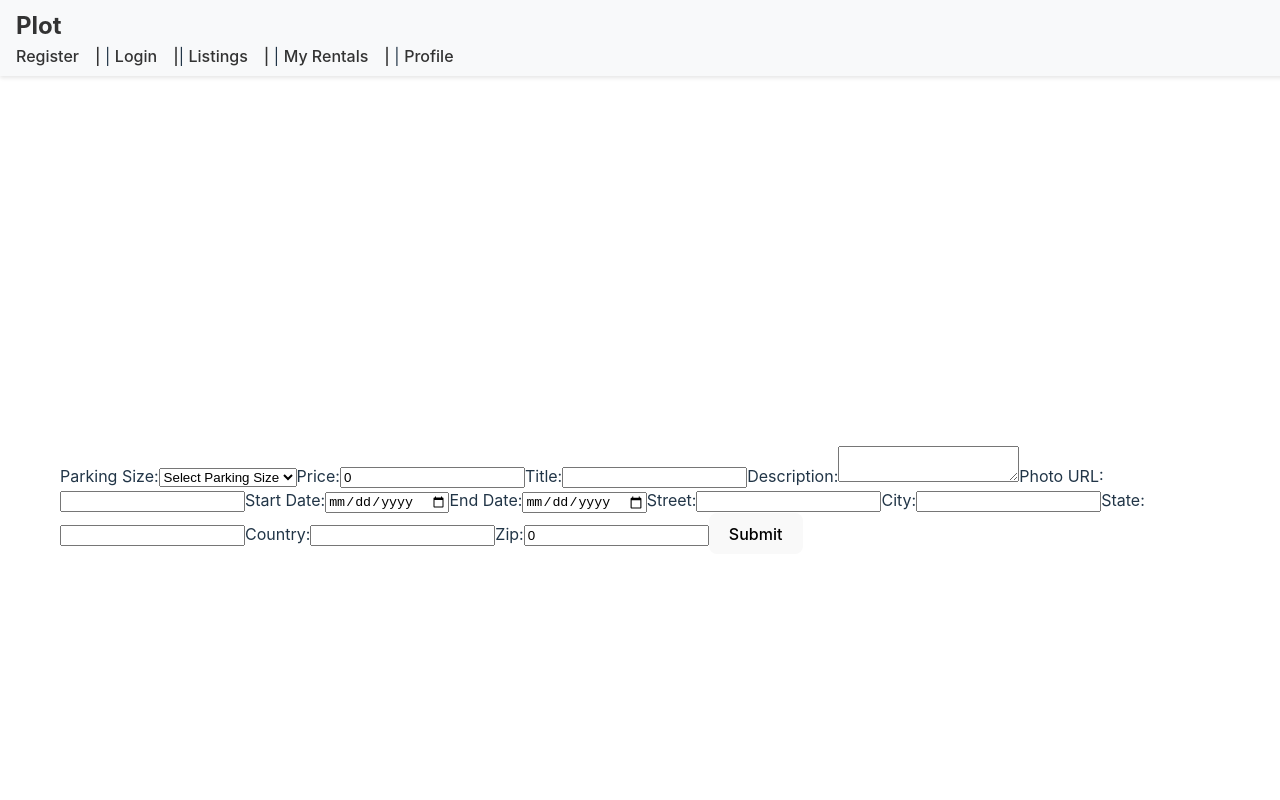
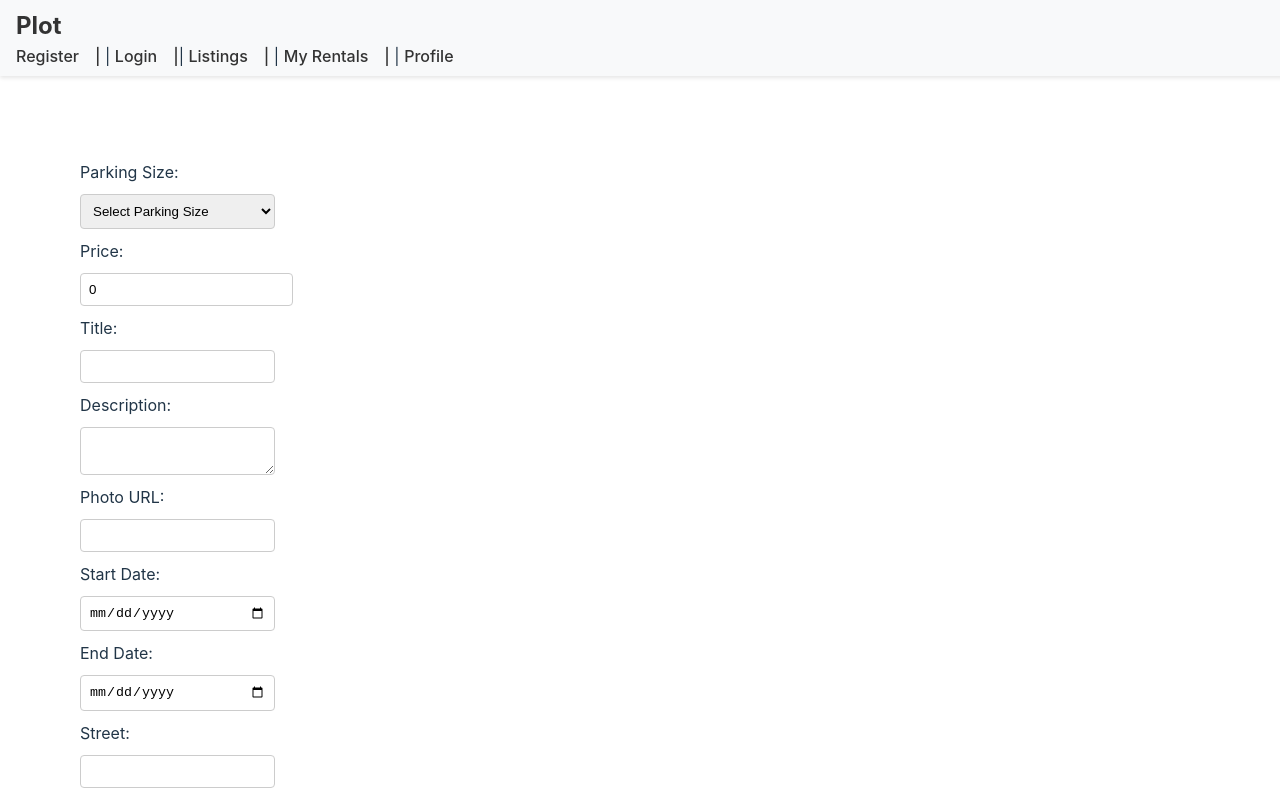
Before and after one commit to washedPat/madhacksfall2023-frontend, a React (Vite) app: page /RegisterListing in a window 1280 px wide. Shown: the top 800 px of the page. Built offline with nearby package versions, Linux system fonts and the light colour scheme.

Commit message:
css styling for register - listing

```diff
--- a/src/components/register-listing.jsx
+++ b/src/components/register-listing.jsx
@@ -1,6 +1,7 @@
 import React, { useState, useEffect } from 'react';
 import { useNavigate } from 'react-router-dom';
 import './listings.css';
+import './registerListing.css'
 
 const RegisterListing = () => {
   const navigate = useNavigate();
--- /dev/null
+++ b/src/components/registerListing.css
@@ -0,0 +1,57 @@
+// registerListing.css
+
+/* Style for RegisterListing component */
+.mainContainer {
+  display: flex;
+  flex-direction: column;
+  margin: 20px;
+}
+
+.bodyContainer {
+  display: flex;
+}
+
+.formContainer {
+  flex-grow: 1;
+  padding: 20px;
+  display: flex;
+  flex-direction: column;
+}
+
+/* Style for labels and inputs */
+.formContainer label,
+.formContainer input,
+.formContainer select,
+.formContainer textarea {
+  display: block;
+  margin-bottom: 10px;
+}
+
+.formContainer input,
+.formContainer textarea,
+.formContainer select {
+  padding: 8px;
+  border: 1px solid #ccc;
+  border-radius: 4px;
+}
+
+.formContainer input[type="number"] {
+  width: 100%;
+}
+
+/* Style for the button in the form */
+.submitButton {
+  padding: 10px;
+  background-color: #126b34;
+  color: white;
+  border: none;
+  border-radius: 4px;
+  cursor: pointer;
+  font-size: 1rem; /* 16px */
+  text-transform: uppercase;
+  transition: background-color 0.3s ease;
+}
+
+.submitButton:hover {
+  background-color: #0c5327;
+}
```
